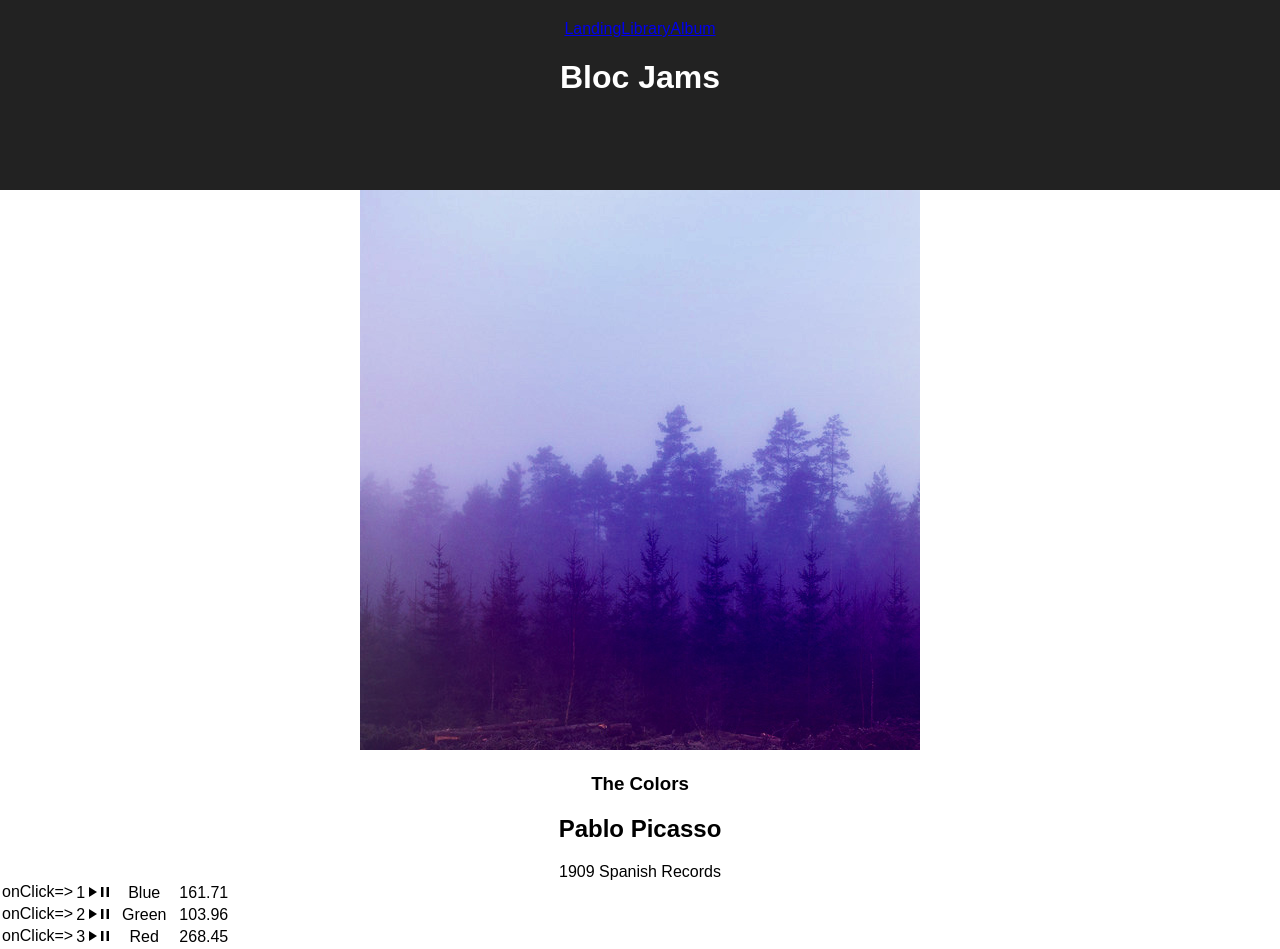
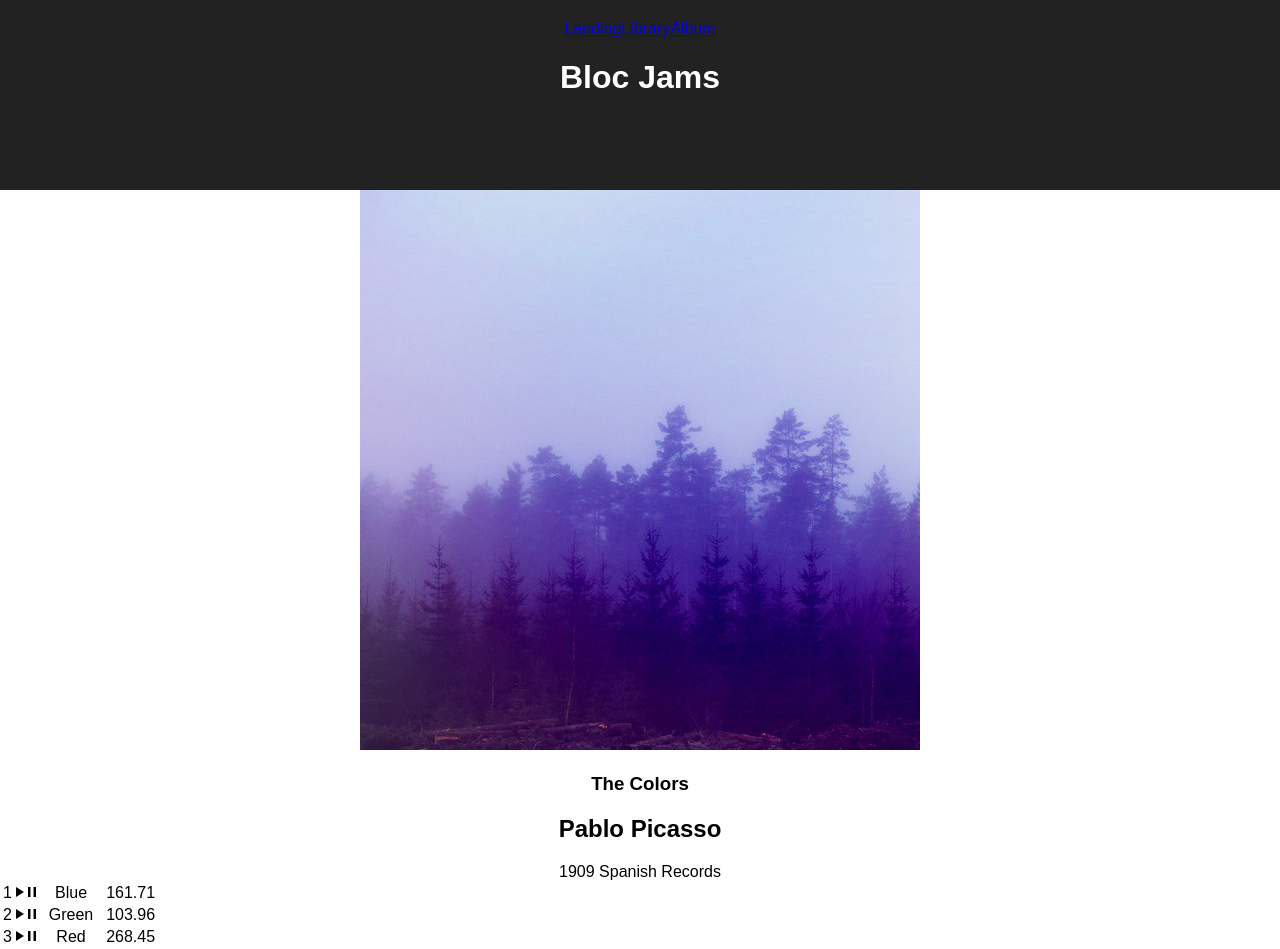
Before and after one commit to clintondnicholson/bloc-jams-react, a React (Create React App) app: page /album/the-colors in a window 1280 px wide. Shown: the top 949 px of the page. Built offline with nearby package versions, Linux system fonts and the light colour scheme.

Commit message:
fixed playback problem

```diff
--- a/src/components/Album.js
+++ b/src/components/Album.js
@@ -65,7 +65,7 @@ class Album extends Component {
           <tbody>
             {
               this.state.album.songs.map( (song, index)  =>
-                <tr className="song" key={index}> onClick={() => this.handleSongClick(song)}>
+                <tr className="song" key={index} onClick={() => this.handleSongClick(song)}>
                   <td className="song-number">{index + 1}</td>
                   <td className="ion-ios-play"></td>
                   <td className="ion-ios-pause"></td>
```
